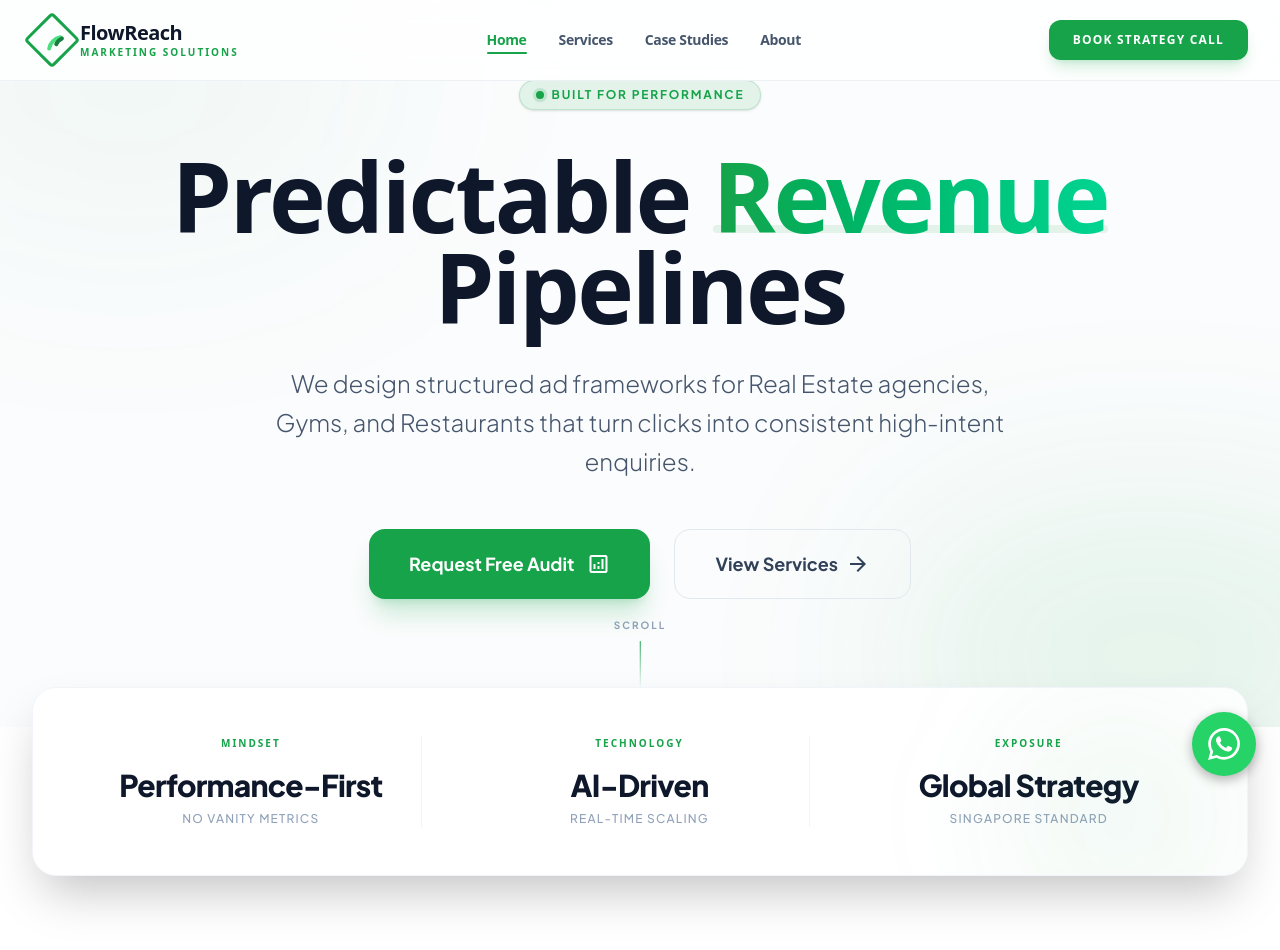
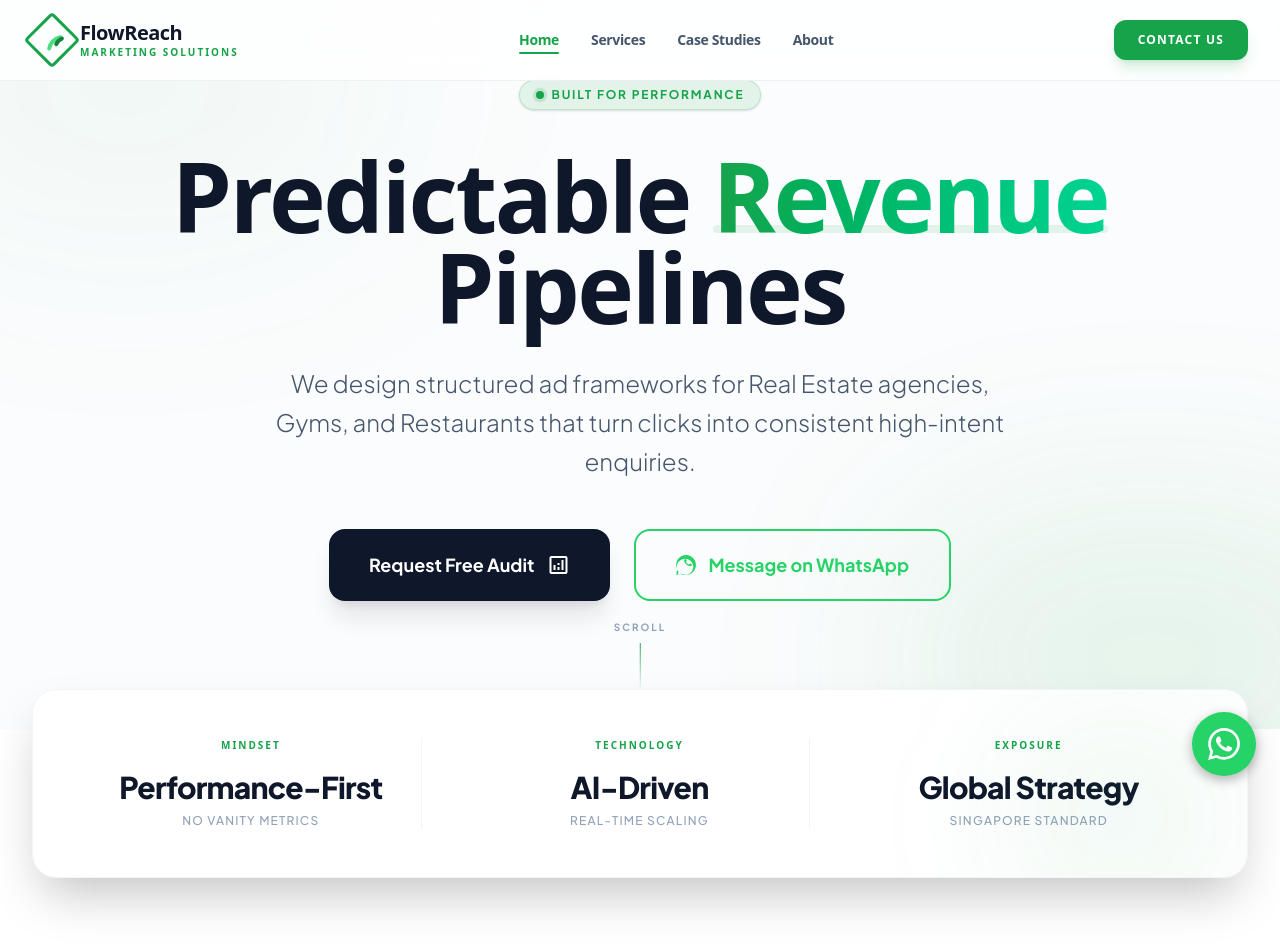
Before and after one commit to varuntejreddy03/flowreach, a React (Vite) app: page / in a window 1280 px wide. Shown: the top 950 px of the page. Built offline with nearby package versions, Linux system fonts and the light colour scheme; a web font is replaced by a local one.

Commit message:
Fix: Activated and improved all 'Contact Us' and WhatsApp buttons site-wide

```diff
--- a/src/components/Navbar.jsx
+++ b/src/components/Navbar.jsx
@@ -55,7 +55,7 @@ const Navbar = () => {
               onClick={() => { navigate('/contact'); setIsOpen(false); }}
               className="hidden sm:block bg-primary hover:bg-primary-dark text-white text-xs font-black font-display uppercase tracking-widest py-3 px-6 rounded-xl transition-all shadow-lg shadow-primary/20"
             >
-              Book Strategy Call
+              Contact Us
             </motion.button>
 
             {/* Mobile Menu Toggle */}
@@ -96,7 +96,7 @@ const Navbar = () => {
                   onClick={() => { navigate('/contact'); setIsOpen(false); }}
                   className="w-full bg-primary hover:bg-primary/90 text-white text-base font-bold py-4 rounded-lg transition-all"
                 >
-                  Book Strategy Call
+                  Contact Us
                 </button>
               </div>
             </div>
--- a/src/components/WhatsAppButton.jsx
+++ b/src/components/WhatsAppButton.jsx
@@ -1,5 +1,10 @@
 const WhatsAppButton = () => (
-  <a className="fixed bottom-6 right-6 z-50 bg-[#25D366] hover:bg-[#20bd5a] text-white p-4 rounded-full shadow-[0_4px_12px_rgba(0,0,0,0.3)] hover:shadow-[0_6px_16px_rgba(0,0,0,0.4)] transition-all transform hover:scale-110 flex items-center justify-center" href="https://wa.me/919959194226">
+  <a
+    className="fixed bottom-6 right-6 z-50 bg-[#25D366] hover:bg-[#20bd5a] text-white p-4 rounded-full shadow-[0_4px_12px_rgba(0,0,0,0.3)] hover:shadow-[0_6px_16px_rgba(0,0,0,0.4)] transition-all transform hover:scale-110 flex items-center justify-center"
+    href={`https://wa.me/919959194226?text=${encodeURIComponent("Hello FlowReach! 🚀 I'm interested in scaling my business enquiries. Can we talk about a strategy?")}`}
+    target="_blank"
+    rel="noopener noreferrer"
+  >
     <svg className="w-8 h-8 fill-current" viewBox="0 0 24 24" xmlns="http://www.w3.org/2000/svg"><path d="M17.472 14.382c-.297-.149-1.758-.867-2.03-.967-.273-.099-.471-.148-.67.15-.197.297-.767.966-.94 1.164-.173.199-.347.223-.644.075-.297-.15-1.255-.463-2.39-1.475-.883-.788-1.48-1.761-1.653-2.059-.173-.297-.018-.458.13-.606.134-.133.298-.347.446-.52.149-.174.198-.298.298-.497.099-.198.05-.371-.025-.52-.075-.149-.669-1.612-.916-2.207-.242-.579-.487-.5-.669-.51-.173-.008-.371-.01-.57-.01-.198 0-.52.074-.792.372-.272.297-1.04 1.016-1.04 2.479 0 1.462 1.065 2.875 1.213 3.074.149.198 2.096 3.2 5.077 4.487.709.306 1.262.489 1.694.625.712.227 1.36.195 1.871.118.571-.085 1.758-.719 2.006-1.413.248-.694.248-1.289.173-1.413-.074-.124-.272-.198-.57-.347m-5.421 7.403h-.004a9.87 9.87 0 01-5.031-1.378l-.361-.214-3.741.982.998-3.648-.235-.374a9.86 9.86 0 01-1.51-5.26c.001-5.45 4.436-9.884 9.888-9.884 2.64 0 5.122 1.03 6.988 2.898a9.825 9.825 0 012.893 6.994c-.003 5.45-4.437 9.884-9.885 9.884m8.413-18.297A11.815 11.815 0 0012.05 0C5.495 0 .16 5.335.157 11.892c0 2.096.547 4.142 1.588 5.945L.057 24l6.305-1.654a11.882 11.882 0 005.683 1.448h.005c6.554 0 11.89-5.335 11.893-11.893a11.821 11.821 0 00-3.48-8.413Z"></path></svg>
   </a>
 );
--- a/src/pages/HomePage.jsx
+++ b/src/pages/HomePage.jsx
@@ -92,16 +92,23 @@ const HomePage = () => {
                 whileHover={{ scale: 1.05, boxShadow: "0 20px 25px -5px rgb(22 163 74 / 0.1), 0 8px 10px -6px rgb(22 163 74 / 0.1)" }}
                 whileTap={{ scale: 0.95 }}
                 onClick={() => navigate('/contact')}
-                className="flex items-center justify-center gap-3 bg-primary hover:bg-primary-dark text-white text-lg font-bold py-5 px-10 rounded-2xl transition-all shadow-xl shadow-primary/20 min-w-[280px]"
+                className="flex items-center justify-center gap-3 bg-slate-900 hover:bg-primary text-white text-lg font-bold py-5 px-10 rounded-2xl transition-all shadow-xl shadow-slate-900/10 min-w-[280px]"
               >
                 <span>Request Free Audit</span>
                 <span className="material-symbols-outlined">analytics</span>
               </motion.button>
 
-              <Link to="/services" className="flex items-center justify-center gap-2 group px-10 py-5 rounded-2xl text-lg font-bold text-slate-700 hover:text-primary transition-colors border border-slate-200 hover:border-primary/30">
-                View Services
-                <span className="material-symbols-outlined group-hover:translate-x-1 transition-transform">arrow_forward</span>
-              </Link>
+              <motion.a
+                href={`https://wa.me/919959194226?text=${encodeURIComponent("Hello! 🚀 I'm interested in a strategy audit for my business. I saw your website and would like to talk.")}`}
+                target="_blank"
+                rel="noopener noreferrer"
+                whileHover={{ scale: 1.05 }}
+                whileTap={{ scale: 0.95 }}
+                className="flex items-center justify-center gap-3 px-10 py-5 rounded-2xl text-lg font-bold text-[#25D366] hover:bg-[#25D366] hover:text-white border-2 border-[#25D366] transition-all bg-transparent"
+              >
+                <svg className="w-5 h-5 fill-current" viewBox="0 0 24 24"><path d="M.057 24l1.687-6.163c-1.041-1.804-1.588-3.849-1.588-5.946 0-6.556 5.332-11.888 11.888-11.888 3.176 0 6.161 1.237 8.404 3.48s3.481 5.229 3.481 8.404c0 3.176-1.237 6.161-3.48 8.404-2.244 2.244-5.229 3.481-8.404 3.481-1.936 0-3.834-.473-5.534-1.371l-5.854 1.5l.473-6.195zm5.534-1.428l.325.192c1.455.859 3.132 1.313 4.881 1.313 5.432 0 9.849-4.417 9.849-9.849 0-2.63-1.025-5.101-2.887-6.963s-4.333-2.887-6.962-2.887c-5.433 0-9.85 4.417-9.85 9.85 0 2.052.64 4.045 1.849 5.717l.217.301-.849 3.102 3.277-.839zm12.915-11.53c-.229-.115-1.352-.667-1.562-.743-.21-.076-.363-.115-.516.115-.152.23-.591.743-.725.897-.133.152-.267.171-.497.057-.23-.115-.968-.357-1.844-1.138-.682-.609-1.142-1.36-1.275-1.591-.134-.23-.014-.354.101-.469l.41-.479c.115-.133.152-.229.229-.382.076-.153.038-.287-.019-.401-.057-.115-.516-1.243-.706-1.701-.184-.445-.372-.384-.516-.391l-.441-.008c-.152 0-.401.057-.611.287-.21.23-.801.783-.801 1.911s.821 2.217.935 2.37c.115.153 1.615 2.466 3.914 3.457.547.236.974.377 1.307.483.55.174 1.051.15 1.446.091.44-.066 1.352-.553 1.543-1.087.191-.535.191-.993.134-1.087-.057-.115-.21-.171-.44-.286z" /></svg>
+                Message on WhatsApp
+              </motion.a>
             </motion.div>
           </motion.div>
         </div>
```
